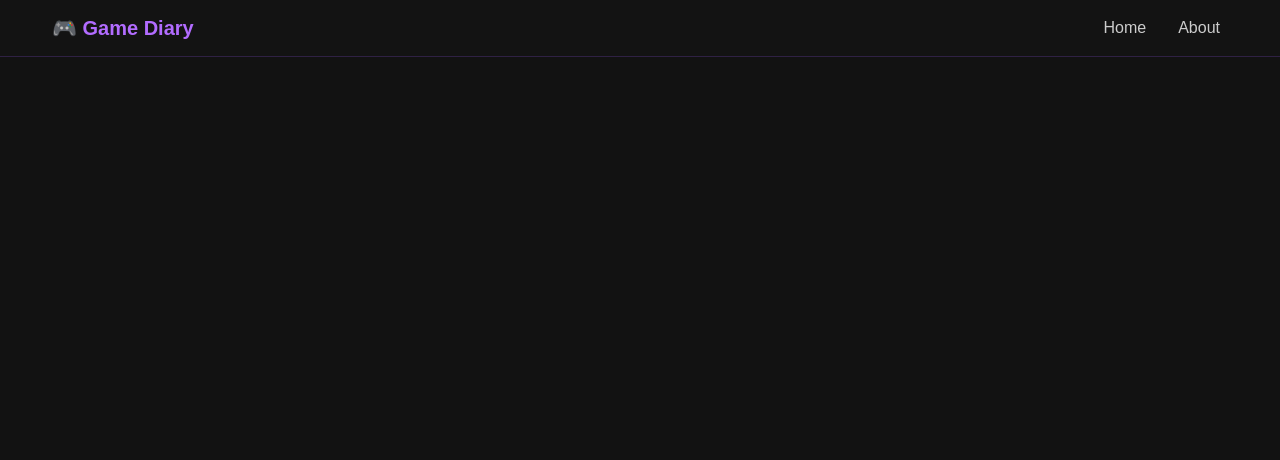
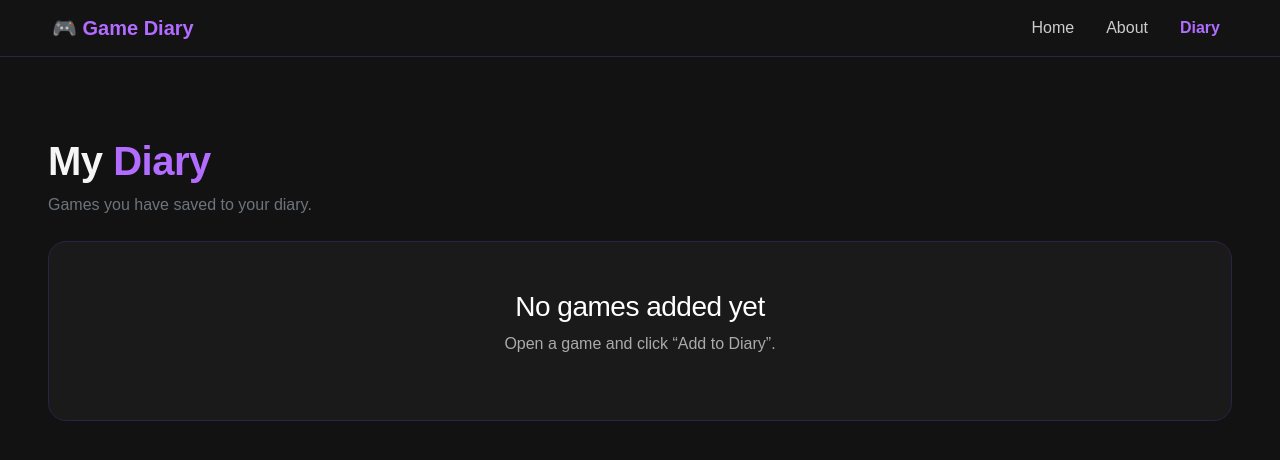
Before and after one commit to Krystian779/Videogame_Diary_App, an Angular app: page /diary in a window 1280 px wide. Before the commit this address led to /. Shown: the top 460 px of the page. Built offline with nearby package versions, Linux system fonts and the light colour scheme.

Commit message:
Add diary save and remove functionality, locally

```diff
--- a/src/app/app.routes.ts
+++ b/src/app/app.routes.ts
@@ -2,9 +2,11 @@ import { Routes } from '@angular/router';
 import { Home } from './home/home';
 import { About } from './about/about';
 import { GameDetails } from './game-details/game-details';
+import { Diary } from './diary/diary';
 
 export const routes: Routes = [
   { path: '', component: Home },
   { path: 'about', component: About },
   { path: 'game/:id', component: GameDetails },
+  { path: 'diary', component: Diary },
 ];
--- a/src/app/diary/diary.css
+++ b/src/app/diary/diary.css
@@ -0,0 +1,36 @@
+.diary-section {
+  max-width: 1450px;
+  margin: 2rem auto 0;
+}
+
+.diary-grid {
+  display: grid;
+  grid-template-columns: repeat(auto-fill, minmax(190px, 1fr));
+  gap: 1.6rem;
+}
+
+.empty-diary {
+  border: 1px solid #2f2144;
+  border-radius: 18px;
+  padding: 3rem;
+  background: #1a1a1a;
+  color: #aaa;
+  text-align: center;
+}
+
+.empty-diary h3 {
+  color: white;
+}
+
+@media (min-width: 1200px) {
+  .diary-grid {
+    grid-template-columns: repeat(auto-fill, minmax(210px, 1fr));
+  }
+}
+
+@media (max-width: 576px) {
+  .diary-grid {
+    grid-template-columns: repeat(2, 1fr);
+    gap: 1rem;
+  }
+}
--- a/src/app/diary/diary.html
+++ b/src/app/diary/diary.html
@@ -1 +1,33 @@
-<p>diary works!</p>
+<div class="container-fluid px-4 px-lg-5 py-5">
+  <section class="diary-section">
+    <div class="d-flex justify-content-between align-items-center mb-4">
+      <div>
+        <h1 class="fw-bold mb-2">My <span class="text-purple">Diary</span></h1>
+
+        <p class="text-secondary mb-0">Games you have saved to your diary.</p>
+      </div>
+    </div>
+
+    @if (gameService.diaryGames().length === 0) {
+      <div class="empty-diary">
+        <h3>No games added yet</h3>
+        <p>Open a game and click “Add to Diary”.</p>
+      </div>
+    } @else {
+      <div class="diary-grid">
+        @for (game of gameService.diaryGames(); track game.id) {
+          <div>
+            <app-game-card [game]="game"></app-game-card>
+
+            <button
+              class="btn btn-outline-light w-100 mt-2"
+              (click)="gameService.removeFromDiary(game.id)"
+            >
+              Remove
+            </button>
+          </div>
+        }
+      </div>
+    }
+  </section>
+</div>
--- a/src/app/diary/diary.ts
+++ b/src/app/diary/diary.ts
@@ -1,11 +1,13 @@
-import { Component } from '@angular/core';
+import { Component, inject } from '@angular/core';
+import { GameService } from '../services/game.service';
+import { GameCard } from '../game-card/game-card';
 
 @Component({
   selector: 'app-diary',
-  imports: [],
+  imports: [GameCard],
   templateUrl: './diary.html',
   styleUrl: './diary.css',
 })
 export class Diary {
-
+  gameService = inject(GameService);
 }
--- a/src/app/game-details/game-details.html
+++ b/src/app/game-details/game-details.html
@@ -15,6 +15,17 @@
         <p class="fs-4 text-purple fw-bold">★ {{ game.rating }}/5</p>
 
         <div class="mt-4 text-light" [innerHTML]="game.description"></div>
+        <button
+          class="btn btn-purple mt-3"
+          (click)="gameService.addToDiary(game)"
+          [disabled]="gameService.isInDiary(game.id)"
+        >
+          @if (gameService.isInDiary(game.id)) {
+            Added to Diary
+          } @else {
+            Add to Diary
+          }
+        </button>
       </div>
     </div>
   </div>
--- a/src/app/navbar/navbar.html
+++ b/src/app/navbar/navbar.html
@@ -13,6 +13,8 @@
       </a>
 
       <a class="nav-link custom-link" routerLink="/about" routerLinkActive="active"> About </a>
+
+      <a routerLink="/diary" class="nav-link custom-link" routerLinkActive="active"> Diary </a>
     </div>
   </div>
 </nav>
--- a/src/app/services/game.service.ts
+++ b/src/app/services/game.service.ts
@@ -10,6 +10,8 @@ export class GameService {
 
   private apiURL = 'https://api.rawg.io/api/games';
   private apiKey = '5a6d05f7bbc444b7b287a0b4551a6594';
+
+  diaryGames = signal<Game[]>([]);
 
   games = signal<Game[]>([]); // Signal to store the list of games
 
@@ -70,4 +72,20 @@ export class GameService {
       this.selectedGame.set(game); // set the selected game to the retrieved game object
     });
   }
+
+  addToDiary(game: Game): void {
+    const alreadyAdded = this.diaryGames().some((savedGame) => savedGame.id === game.id);
+
+    if (!alreadyAdded) {
+      this.diaryGames.update((currentGames) => [...currentGames, game]);
+    }
+  }
+
+  removeFromDiary(id: number): void {
+    this.diaryGames.update((currentGames) => currentGames.filter((game) => game.id !== id));
+  }
+
+  isInDiary(id: number): boolean {
+    return this.diaryGames().some((game) => game.id === id);
+  }
 }
```
